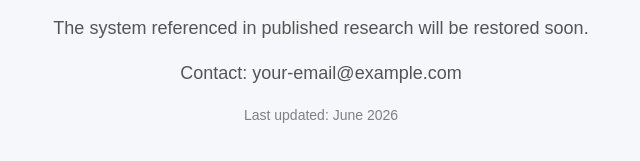
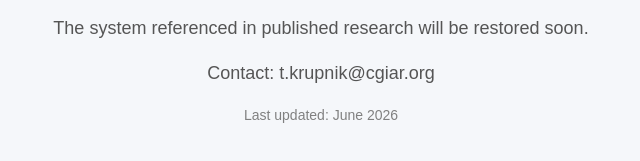
Before and after one commit to nice177/beattheblastews-net, a plain HTML site: page index.html in a window 1280 px wide. Shown: the part 225-386 px from the top of the page, 319-959 px from the left. Drawn offline with Linux system fonts and the light colour scheme.

Commit message:
Update contact email in index.html

```diff
--- a/index.html
+++ b/index.html
@@ -34,7 +34,7 @@
       The system referenced in published research will be restored soon.
     </p>
     <p>
-      Contact: your-email@example.com
+      Contact: t.krupnik@cgiar.org
     </p>
     <p style="font-size:14px;color:gray;">
       Last updated: June 2026
```
